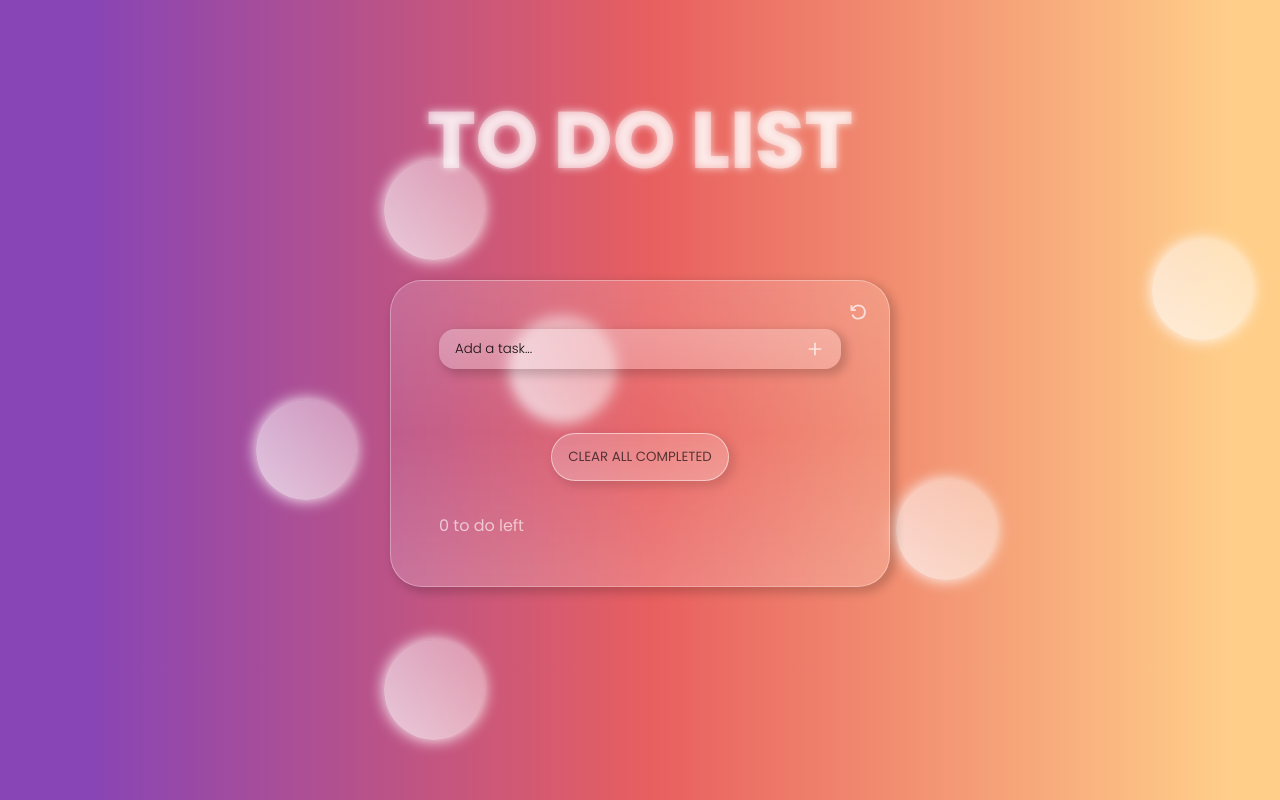
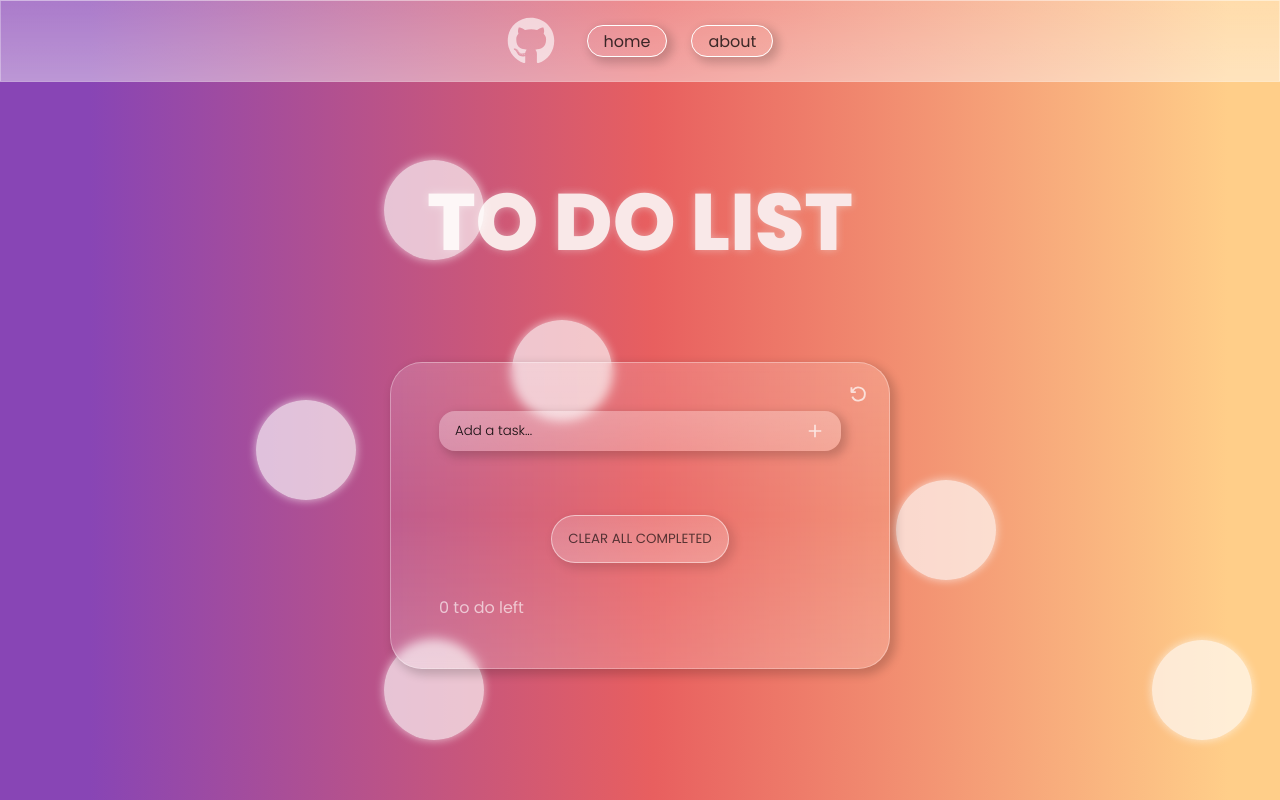
Before and after one commit to GiuseppeTG/To-Do-App, a React (Create React App) app: page / in a window 1280 px wide. Built offline with nearby package versions, Linux system fonts and the light colour scheme.

Commit message:
Add navbar but not its functionality

```diff
--- a/package.json
+++ b/package.json
@@ -9,6 +9,7 @@
     "react": "^18.2.0",
     "react-dom": "^18.2.0",
     "react-icons": "^4.4.0",
+    "react-router-dom": "^6.3.0",
     "react-scripts": "5.0.1",
     "uuid": "^8.3.2",
     "web-vitals": "^2.1.4"
--- /dev/null
+++ b/src/components/About.js
@@ -0,0 +1,7 @@
+import React from 'react'
+
+export default function About() {
+  return (
+    <div>About</div>
+  )
+}
--- /dev/null
+++ b/src/components/Background.js
@@ -0,0 +1,14 @@
+import React from 'react'
+
+export default function Background() {
+  return (
+    <>
+      <div className='circle circle1'></div>
+      <div className='circle circle2'></div>
+      <div className='circle circle3'></div>
+      <div className='circle circle4'></div>
+      <div className='circle circle5'></div>
+      <div className='circle circle6'></div>
+    </>
+  )
+}
--- /dev/null
+++ b/src/components/Navbar.js
@@ -0,0 +1,15 @@
+import React from 'react';
+import {FaGithub} from "react-icons/fa"
+
+
+export default function Navbar() {
+  return (
+    <nav>
+      <i className='logo'><FaGithub /></i>
+      <ul className="nav-links">
+        <li className="link">home</li>
+        <li className="link">about</li>
+      </ul>
+    </nav>
+  )
+}
--- a/src/index.js
+++ b/src/index.js
@@ -1,18 +1,18 @@
 import React from 'react';
 import ReactDOM from 'react-dom/client';
 import App from './App';
-//import './scss/background.scss';
+import './scss/index.scss';
+import { BrowserRouter, Routes, Route } from "react-router-dom"
+import Navbar from './components/Navbar';
+import About from './components/About';
+import Background from './components/Background';
 
 const root = ReactDOM.createRoot(document.getElementById('root'));
 root.render(
   <>
-  <div className='circle circle1'></div>
-  <div className='circle circle2'></div>
-  <div className='circle circle3'></div>
-  <div className='circle circle4'></div>
-  <div className='circle circle5'></div>
-  <div className='circle circle6'></div>
-  <App />
+      <Background />
+      <Navbar />
+      <App />
   </>
 
 );
--- a/src/scss/App.scss
+++ b/src/scss/App.scss
@@ -1,4 +1,10 @@
-@import './background.scss';
+@import './Background.scss';
+
+* {
+  margin: 0;
+  padding: 0;
+  box-sizing: border-box;
+}
 
 input, button {
   font-family: $poppins;
@@ -22,8 +28,8 @@ ul {
   margin-top: 5rem;
   font-size: 80px;
   font-weight: 800;
-  color: rgba(255, 255, 255, 0.459);
-  text-shadow:  0  0px 8px rgba(255, 255, 255, 0.76);
+  color: rgb(249, 232, 232);
+  text-shadow:  0  0px 8px rgba(240, 233, 233, 0.461);
 }
 
 .app-container {
--- /dev/null
+++ b/src/scss/Navbar.scss
@@ -0,0 +1,44 @@
+@import './Background.scss';
+
+nav {
+  width: 100%;
+  display: flex;
+  background: linear-gradient(rgba(255, 255, 255, 0.29), rgba(255, 255, 255, 0.441));
+  border: solid rgba(255, 255, 255, 0.304) 1px;
+  justify-content: center;
+  align-items: center;
+  gap: 2rem;
+  padding: 1rem;
+}
+
+
+nav ul {
+  display: flex;
+  width: fit-content;
+  gap: 1.5rem;
+}
+
+nav ul li {
+  display: flex;
+  align-items: center;
+  justify-content: center;
+  border: white solid 1px;
+  height: 2rem;
+  padding: 0 1rem;
+  border-radius: 1rem;
+  box-shadow: 4px 4px 10px 2px rgba(0, 0, 0, 0.178);
+  transition: 0.3s;
+}
+
+nav ul li:hover {
+  transform: translate(-2px, -2px);
+  box-shadow: 6px 6px 10px 4px rgba(0, 0, 0, 0.178);
+
+}
+
+.logo {
+  display: flex;
+  align-items: center;
+  font-size: 3rem;
+  color: rgba(255, 255, 255, 0.63);
+}
--- a/src/scss/background.scss
+++ b/src/scss/background.scss
@@ -17,10 +17,10 @@ body {
 .circle {
   width: 100px;
   height: 100px;
-  background: linear-gradient(to top right, rgba(255, 255, 255, 0.692), rgba(255, 255, 255, 0.384));
+  background: rgba(255, 255, 255, 0.653);
   border-radius: 50%;
   position: absolute;
-  box-shadow: 0px 0px 16px 0px rgb(254, 254, 254);
+  box-shadow: 0px 0px 10px 0px rgba(254, 254, 254, 0.667);
 }
 
 .circle1 {
@@ -44,7 +44,7 @@ body {
 }
 
 .circle5 {
-  top: 30%;
+  top: 80%;
   left: 90%;
 }
 
--- /dev/null
+++ b/src/scss/index.scss
@@ -0,0 +1,3 @@
+@import './App.scss';
+@import './Background.scss';
+@import './Navbar.scss';
```
Also changed, not shown: src/App.js (+3 -5 lines), 1 other file (tests, documents, lock files or other folders).
